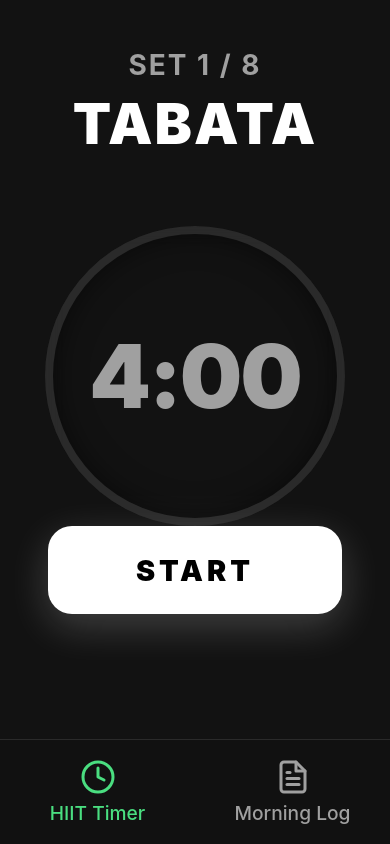
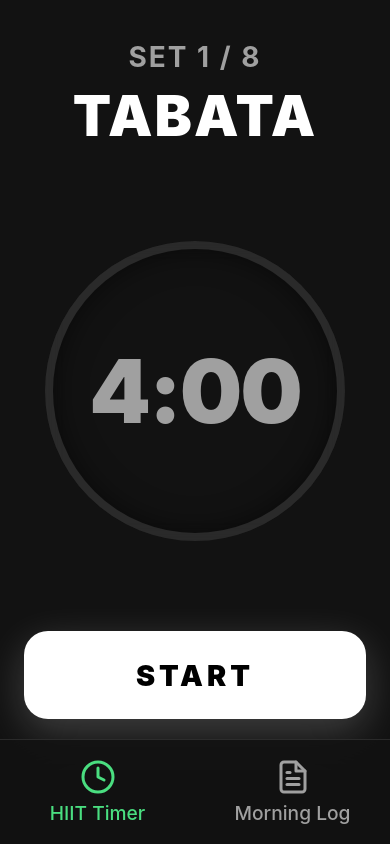
Before and after one commit to yossy-kobaa/npng, a Next.js app: page / in a window 390 px wide. Built offline with nearby package versions, Linux system fonts and the light colour scheme.

Commit message:
fix: adjust HiitTimer layout for mobile to lower timer and start button

```diff
--- a/src/components/HiitTimer.tsx
+++ b/src/components/HiitTimer.tsx
@@ -233,10 +233,10 @@ export default function HiitTimer({ onStateChange }: { onStateChange?: (running:
       display: "flex",
       flexDirection: "column",
       alignItems: "center",
-      justifyContent: "center",
-      height: "100%",
-      position: "relative",
-      padding: "24px 24px 0 24px"
+      justifyContent: "space-between",
+      flex: 1,
+      width: "100%",
+      position: "relative"
     }}>
       {/* 確認モーダル */}
       {showConfirm && (
@@ -280,7 +280,7 @@ export default function HiitTimer({ onStateChange }: { onStateChange?: (running:
         zIndex: -1
       }} />
 
-      <div style={{ textAlign: "center", marginBottom: "48px" }}>
+      <div style={{ textAlign: "center", marginTop: "16px" }}>
         <h2 style={{ fontSize: "1.75rem", color: "var(--text-muted)", letterSpacing: "2px", marginBottom: "8px", fontWeight: "bold" }}>
           SET {currentSet} / {TOTAL_SETS}
         </h2>
@@ -301,8 +301,7 @@ export default function HiitTimer({ onStateChange }: { onStateChange?: (running:
         background: phase === "idle" ? "transparent" : "rgba(0,0,0,0.2)",
         backdropFilter: "blur(10px)",
         transition: "all 0.5s ease-in-out",
-        marginBottom: "auto",
-        marginTop: "20px"
+        margin: "auto 0"
       }}>
         {phase === "idle" ? (
           <span style={{ fontSize: "5.5rem", fontWeight: "900", color: "var(--text-muted)", letterSpacing: "-2px" }}>4:00</span>
@@ -311,7 +310,7 @@ export default function HiitTimer({ onStateChange }: { onStateChange?: (running:
         )}
       </div>
 
-      <div style={{ width: "100%", marginTop: "auto", marginBottom: "0px" }}>
+      <div style={{ width: "100%" }}>
         {phase === "idle" || phase === "done" ? (
           <button
             onClick={startTimer}
```
